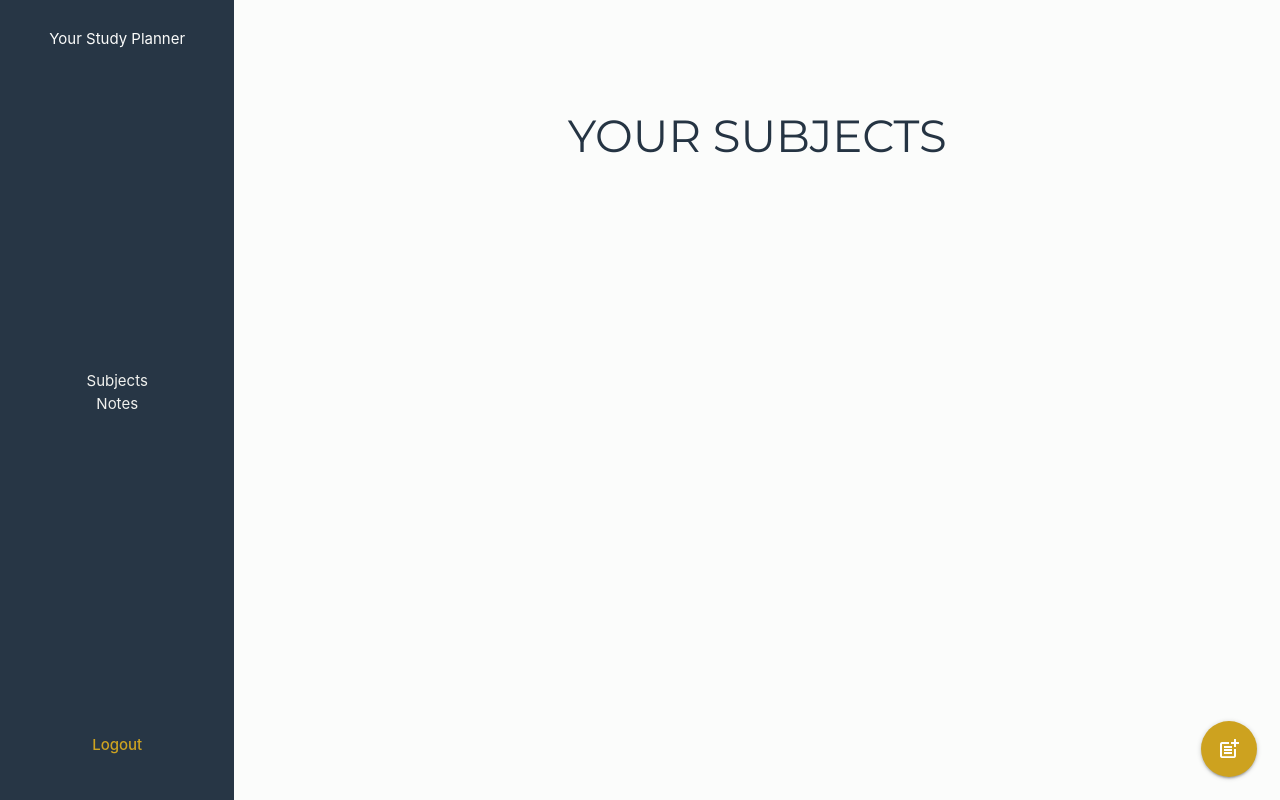
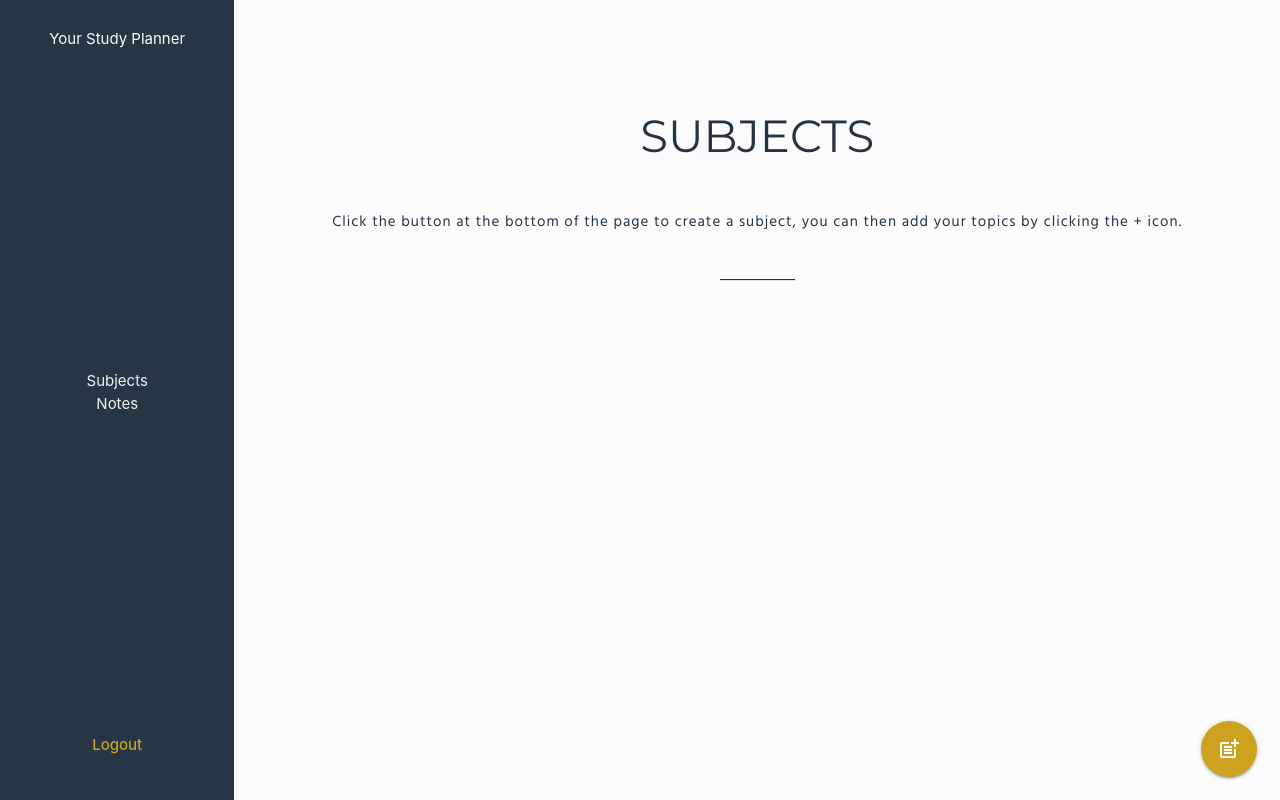
Before and after one commit to ClaireLally8/StudyPal, a Flask app: page /modules in a window 1280 px wide. Run offline with Flask 2, Linux system fonts and the light colour scheme; the visitor is signed in with stand-in values (Sample User, id 1); data that the repository does not hold is empty; some libraries are stand-ins or nearby versions.

Commit message:
header and by line on notes and modules page

```diff
--- a/templates/modules.html
+++ b/templates/modules.html
@@ -1,7 +1,10 @@
 {% extends "base.html" %}
 {% block body %}
 <div class="container-fluid">
-<h2 class="subheading center">Your subjects</h2>
+<h2 class="subheading center">subjects</h2>
+<p class="subline"> Click the button at the bottom of the page to create a subject, you can then add your topics by clicking the + icon.
+</p>
+<hr class="divider">
 </div>
 <div class="container-fluid accordioncontainer">
   {% for subject in subjects %}
@@ -60,7 +63,7 @@
           <input id="subjects" name="subjects" type="text" required>
         </div>
         <div class="modal-footer">
-          <button class="modal-close waves-effect waves-green btn-flat" type="submit">Add Subject</button>
+          <button class="modal-close button waves-effect btn" type="submit">Add Subject</button>
         </div>
       </form>
     </p>
@@ -86,7 +89,9 @@
           <br><br>
           <label for="subject_name">Topic Name</label>
           <input id="topic_name" name="topic" type="text" required>
-          <button class="modal-close waves-effect waves-green btn-flat" type="submit">Add Topic</button>
+          <div class="modal-footer">
+          <button class="modal-close button waves-effect btn" type="submit">Add Topic</button>
+        </div>
         </div>
       </form>
     </p>
```
